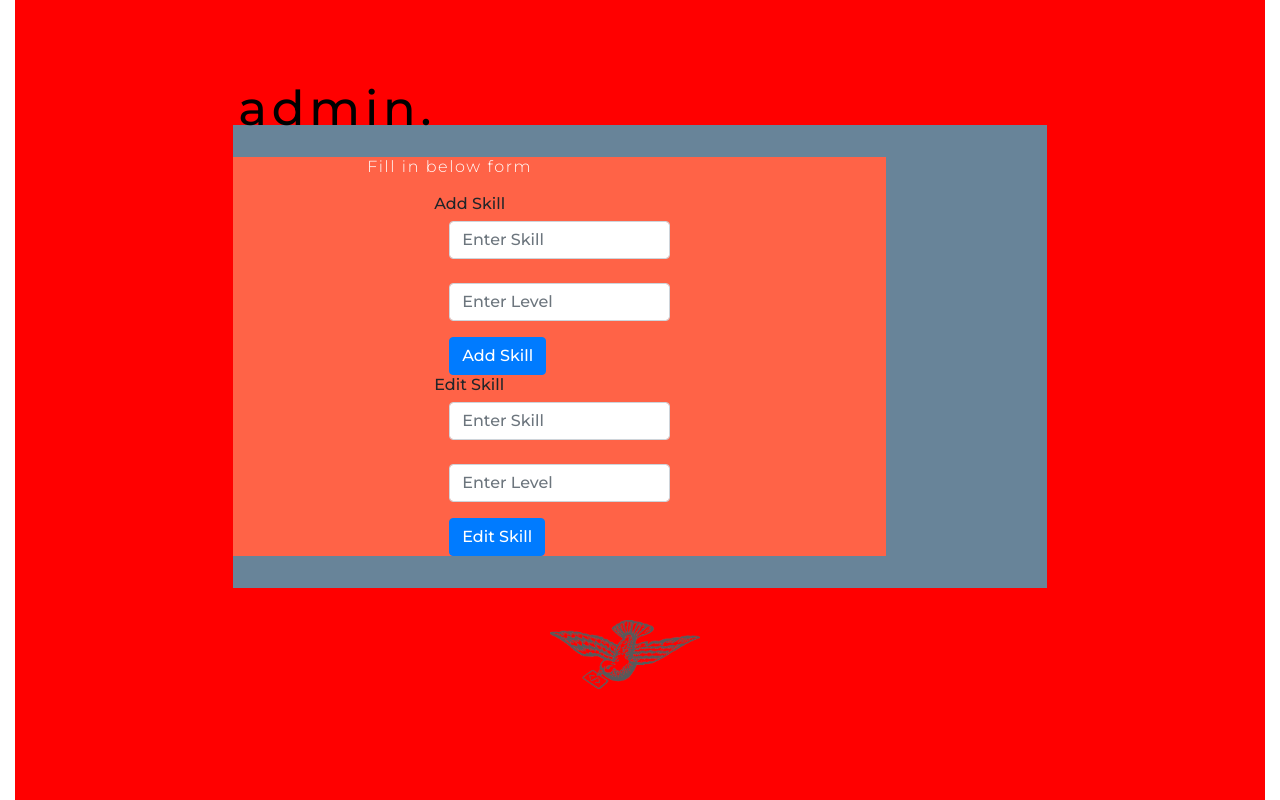
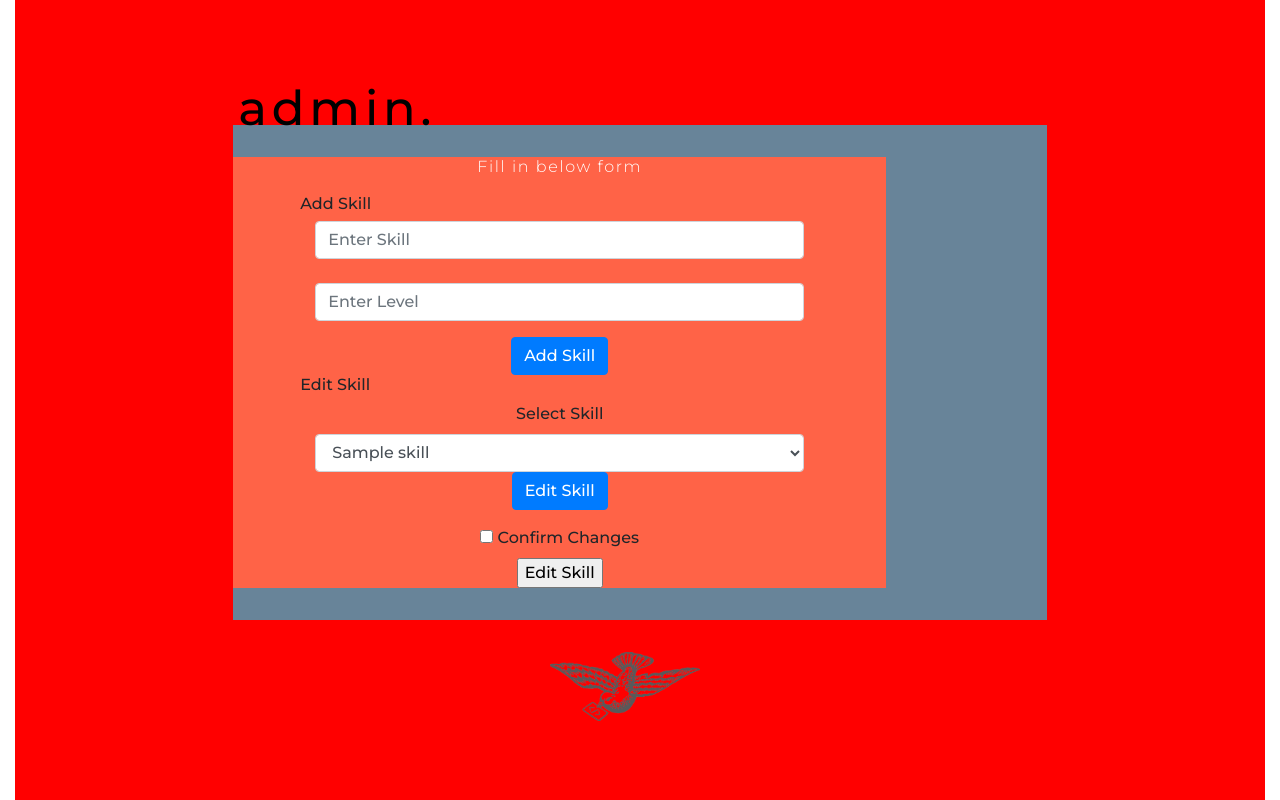
Before and after one commit to GarySimons/Gary_Simons, a Flask app: page /admin in a window 1280 px wide. Shown: the part 74-874 px from the top of the page. Run offline with Flask 2, Linux system fonts and the light colour scheme; a database or web service that is not in the repository returns one stand-in record (values such as "Sample title"); some libraries are stand-ins or nearby versions.

Commit message:
Added dropdown menu and checkbox to Edit form on Admin. Need to connect to MongoDB

```diff
--- a/static/css/style.css
+++ b/static/css/style.css
@@ -101,6 +101,7 @@ body {
 
 .x {
     background-color: tomato;
+    text-align: center;
 }
 
 #birdsmall {
--- a/templates/admin.html
+++ b/templates/admin.html
@@ -1,7 +1,7 @@
 {% extends "layout.html" %}
 {% block content %}
 
-<section class="container-fluid" id="admincontainer">
+<section class="container-fluid  justify-content-center" id="admincontainer">
     <div class="row justify-content-center">
         <h3 class="col-sm-12 col-md-8 sectionhead">admin.</h3>
     </div>
@@ -13,12 +13,12 @@
         <div class="col">
          <div class="justify-content-center">
             <div class="row justify-content-center">
-                <div class="col-sm-8 col-md-8">
+                <div class="col-sm-12 col-md-8">
                     <p class="admintext">Fill in below form</p>
                 </div>
             </div>
-
-<!--           <div class="row col-sm-12 col-md-8  justify-content-center">
+<!--
+          <div class="row col-sm-12 col-md-8  justify-content-center">
                 <div class="accordion" id="accordionExample">
                 <div class="card">
                     <div class="card-header" id="headingOne">
@@ -41,9 +41,10 @@
             </div>
             </div>
 -->
+
 <!--Add Skills Form-->
             <div class="row justify-content-center">
-            <form action="{{ url_for('insert_skill') }}" method="POST">
+            <form action="{{ url_for('insert_skill') }}" method="POST" class="col-10">
                 <h6 class="row formhead">Add Skill</h6>
                     <div class="form-group">
                         <input type="text" class="form-control" id="skill" name="skill" placeholder="Enter Skill"><br />
@@ -55,13 +56,29 @@
 
 <!--Edit Skills Form-->
             <div class="row justify-content-center">
-            <form>
+            <form action="" method="POST" class="col-10">
                 <h6 class="row formhead">Edit Skill</h6>
+                    <div class="form-group" id="selectskill" name="selectskill">
+                        <label for="exampleFormControlSelect1">Select Skill</label>
+                        <select class="form-control">
+                        {% for skills in skills %}
+                            <option value="{{skills.skill}}">{{skills.skill}}</option>
+                        {% endfor %}
+                        </select>
+                        <button type="submit" class="btn btn-primary">Edit Skill</button>
+                    </div>
+                    <div>
+                        <form action="/action_page.php">
+                            <input type="checkbox" id="editskill" name="editskill" value="">
+                            <label for="vehicle1"> Confirm Changes</label><br>
+                            <input type="submit" value="Edit Skill">
+                        </form>
+                    </div>
+<!--
                     <div class="form-group">
-                        <input type="text" class="form-control" id="skillx" name="skillx" placeholder="Enter Skill"><br />
-                        <input type="text" class="form-control" id="levelx" name="levelx" placeholder="Enter Level">
+                        <input type="text" class="form-control" id="skillx" name="skillx" placeholder="Enter Skill">
                     </div>
-                <button type="submit" class="btn btn-primary">Edit Skill</button>
+-->
             </form>
             </div>
         </div>
```
